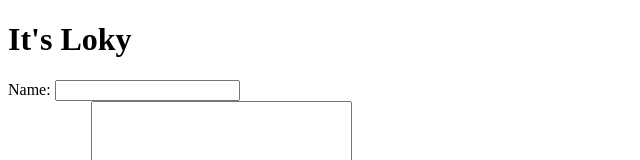
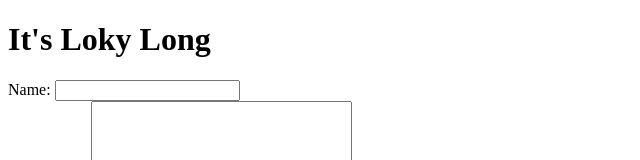
Before and after one commit to quyettv95/typescript-basic, a plain HTML site: page index.html in a window 1280 px wide. Shown: the top 160 px of the page, without its empty margins (0-640 px from the left). Drawn offline with Linux system fonts and the light colour scheme.

Commit message:
add loky

```diff
--- a/index.html
+++ b/index.html
@@ -7,7 +7,7 @@
 
 </head>
 <body>
-    <h1>It's Loky</h1>
+    <h1>It's Loky Long</h1>
     <form action="">
         <label for="">Name: </label>
         <input type="text" name="name" id="name">
```
